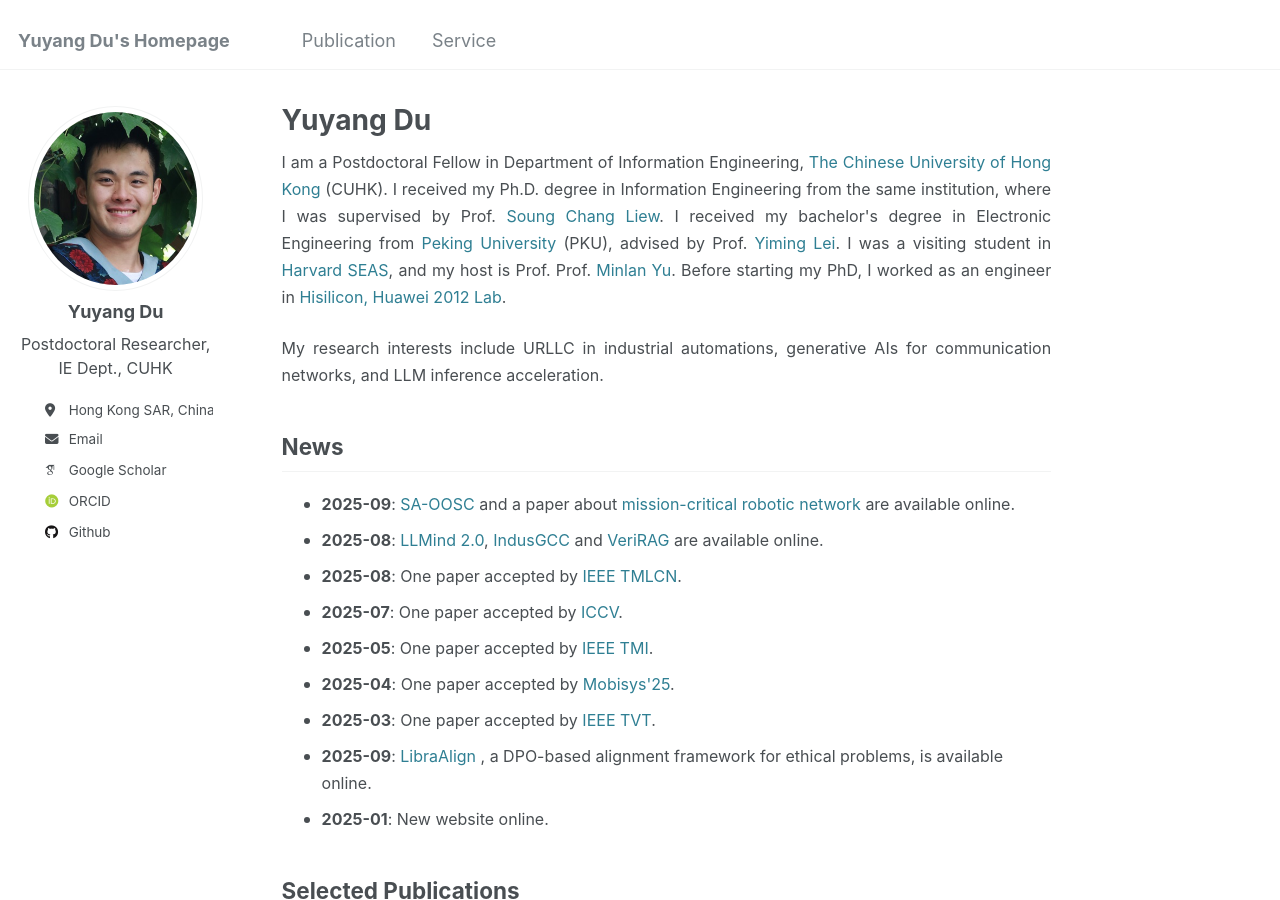
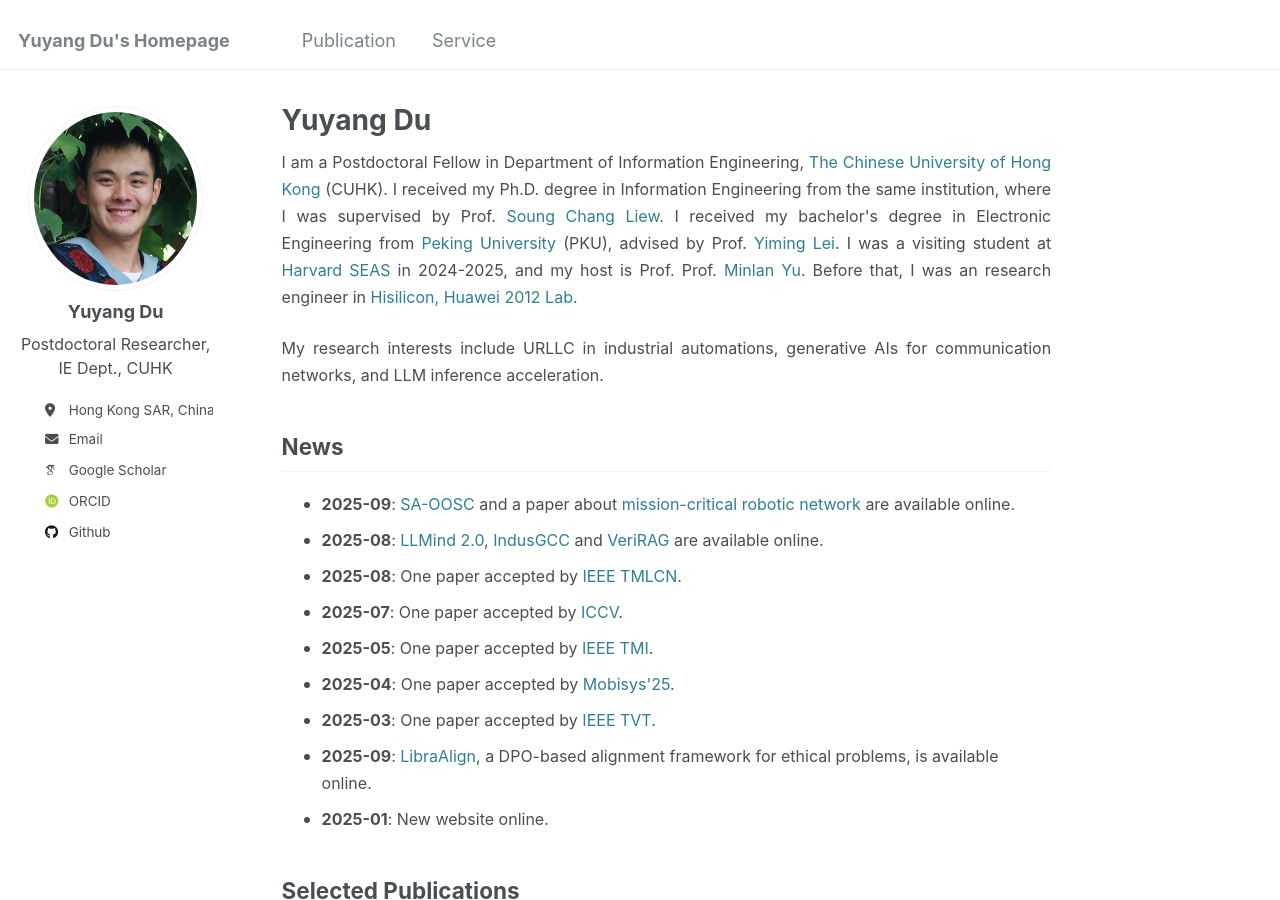
Before and after one commit to yuyangdu01/yuyangdu01.github.io, a Jekyll site: the page built from _pages/about.md, in a window 1280 px wide and 900 px high. Built offline with Jekyll 4.4.1, drawn with Linux system fonts in a browser that asks for light colours; some web fonts are replaced.

Commit message:
Update about.md

```diff
--- a/_pages/about.md
+++ b/_pages/about.md
@@ -13,7 +13,7 @@ a {
 }
 </style>
 
-<p style="text-align: justify;"><font size=3> I am a Postdoctoral Fellow in Department of Information Engineering, <a href="https://www.cuhk.edu.hk/english/index.html">The Chinese University of Hong Kong</a> (CUHK). I received my Ph.D. degree in Information Engineering from the same institution, where I was supervised by Prof. <a href="https://www.ie.cuhk.edu.hk/faculty/LIEW-Soung-Chang/">Soung Chang Liew</a>. I received my bachelor's degree in Electronic Engineering from <a href="https://www.pku.edu.cn/">Peking University</a> (PKU), advised by Prof. <a href="https://ele.pku.edu.cn/dzxxen/info/1023/1115.htm">Yiming Lei</a>. I was a visiting student in <a href="https://seas.harvard.edu/">Harvard SEAS</a>, and my host is Prof. Prof. <a href="http://minlanyu.seas.harvard.edu/">Minlan Yu</a>. Before starting my PhD, I worked as an engineer in <a href="https://www.hisilicon.com/en">Hisilicon, Huawei 2012 Lab</a>.</font></p>
+<p style="text-align: justify;"><font size=3> I am a Postdoctoral Fellow in Department of Information Engineering, <a href="https://www.cuhk.edu.hk/english/index.html">The Chinese University of Hong Kong</a> (CUHK). I received my Ph.D. degree in Information Engineering from the same institution, where I was supervised by Prof. <a href="https://www.ie.cuhk.edu.hk/faculty/LIEW-Soung-Chang/">Soung Chang Liew</a>. I received my bachelor's degree in Electronic Engineering from <a href="https://www.pku.edu.cn/">Peking University</a> (PKU), advised by Prof. <a href="https://ele.pku.edu.cn/dzxxen/info/1023/1115.htm">Yiming Lei</a>. I was a visiting student at <a href="https://seas.harvard.edu/">Harvard SEAS</a> in 2024-2025, and my host is Prof. Prof. <a href="http://minlanyu.seas.harvard.edu/">Minlan Yu</a>. Before that, I was an research engineer in <a href="https://www.hisilicon.com/en">Hisilicon, Huawei 2012 Lab</a>.</font></p>
 
 <p style="text-align: justify;"><font size=3>My research interests include URLLC in industrial automations, generative AIs for communication networks, and LLM inference acceleration.</font></p>
 
@@ -26,7 +26,7 @@ News <font size=3></font>
 * <font size=3><b>2025-05</b>: One paper accepted by <a href="https://ieeexplore.ieee.org/document/11045720">IEEE TMI</a>.</font>
 * <font size=3><b>2025-04</b>: One paper accepted by <a href="https://arxiv.org/abs/2504.13190">Mobisys'25</a>.</font>
 * <font size=3><b>2025-03</b>: One paper accepted by <a href="https://ieeexplore.ieee.org/document/10902223">IEEE TVT</a>.</font>
-* <font size=3><b>2025-09</b>: <a href="https://arxiv.org/abs/2501.13952"> LibraAlign </a>, a DPO-based alignment framework for ethical problems, is available online.</font>
+* <font size=3><b>2025-09</b>: <a href="https://arxiv.org/abs/2501.13952"> LibraAlign</a>, a DPO-based alignment framework for ethical problems, is available online.</font>
 * <font size=3><b>2025-01</b>: New website online.</font>
 
 Selected Publications <font size=3></font>
```
